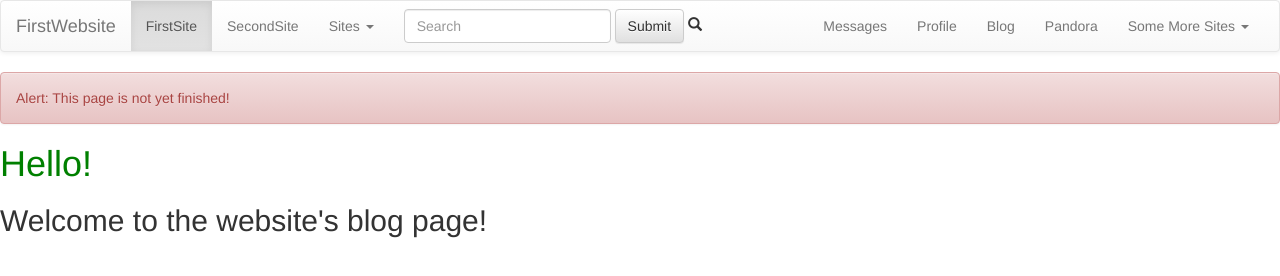
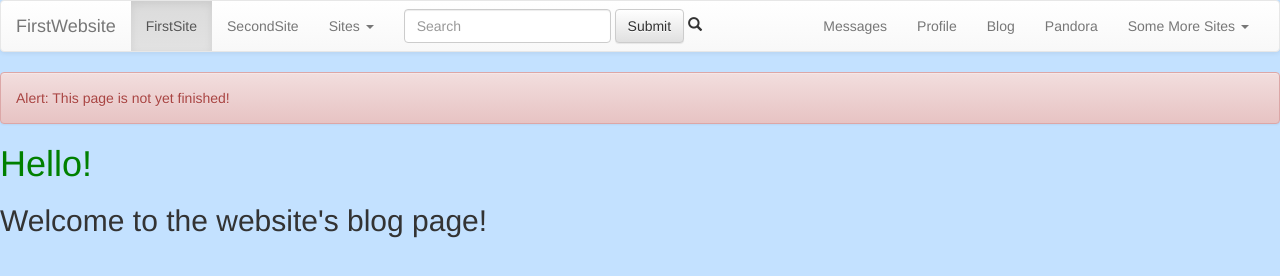
Before and after one commit to BradenCullins/HelloWorldSimpleWebpage, a plain HTML site: page blog.html in a window 1280 px wide. Drawn offline with nearby package versions, Linux system fonts and the light colour scheme.

Commit message:
Added background color for blog.html

```diff
--- a/blog.css
+++ b/blog.css
@@ -1,3 +1,4 @@
 body {
-  background: #fff;
+  background: #C3E1FF;
+
 }
```
Also changed, not shown: blog.html (line endings or trailing spaces).
